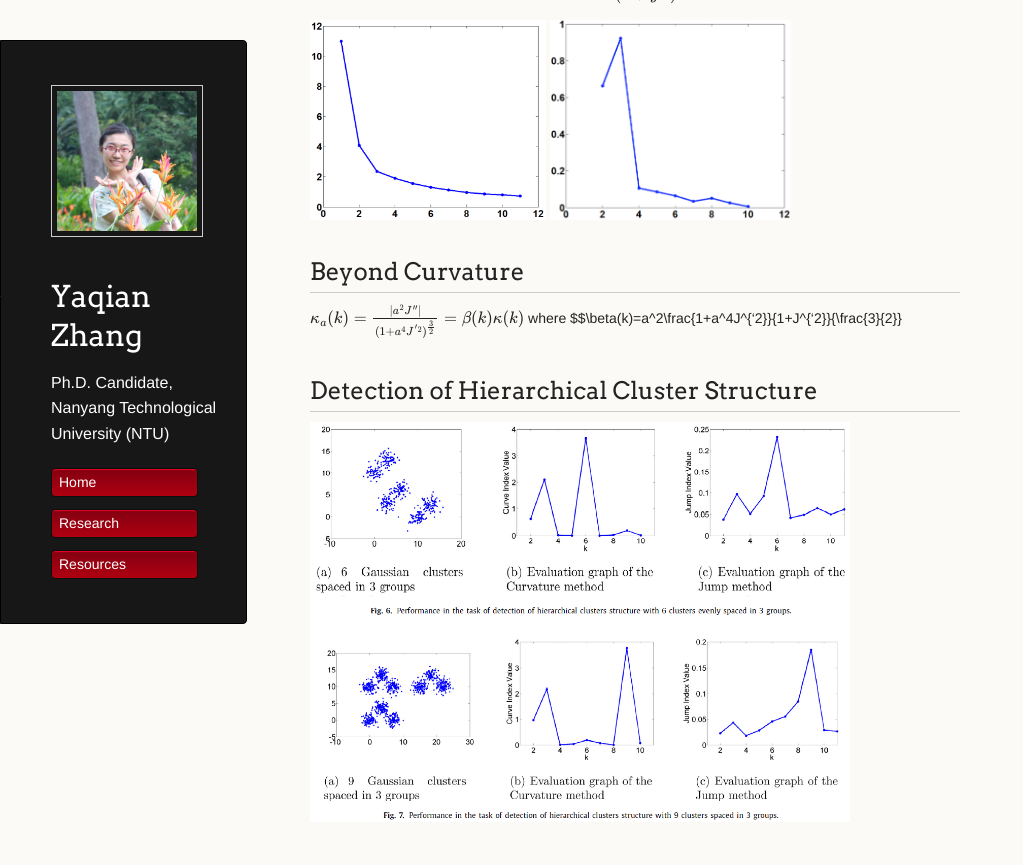
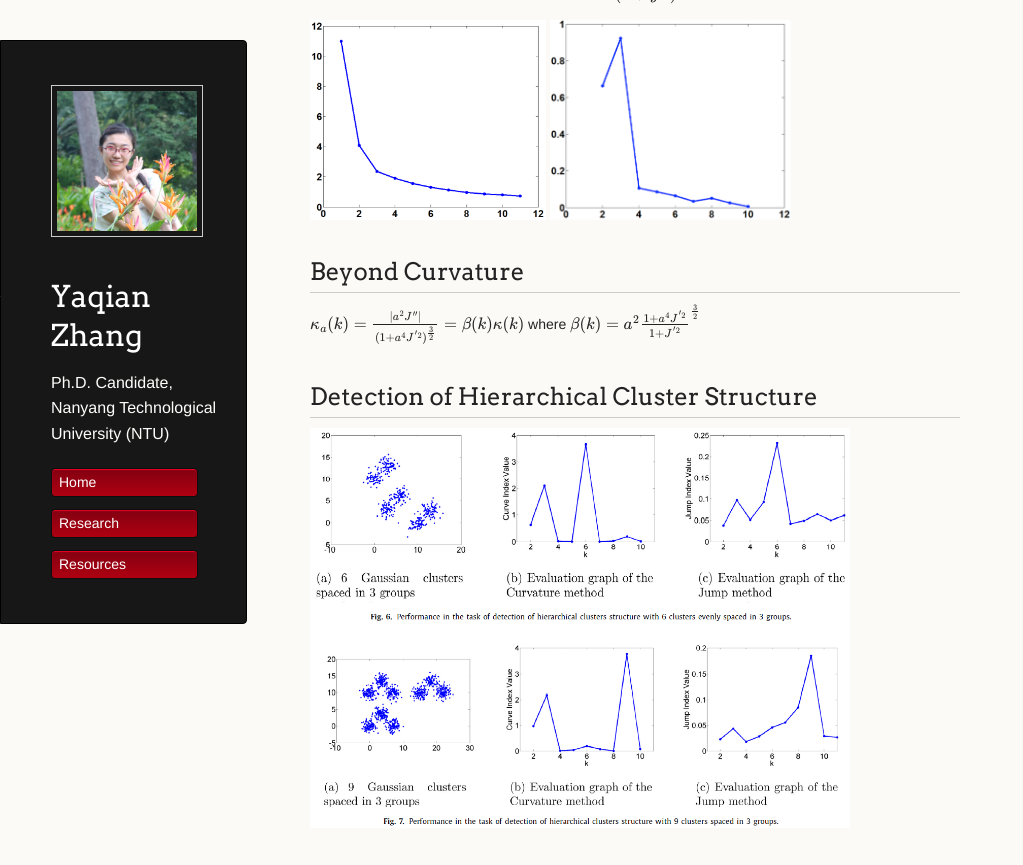
Before and after one commit to YaqianZhang/yaqianzhang.github.io, a Jekyll site: the page built from _posts/2017-05-16-determining-the-number-of-clusters.md, in a window 1280 px wide and 900 px high, scrolled down 1002 px. Shown: the top 865 px of the window, without its empty margins (0-1023 px from the left). Built offline with Jekyll 4.4.1, drawn with Linux system fonts in a browser that asks for light colours; formulas are drawn with MathJax 3.

```diff
--- a/_posts/2017-05-16-determining-the-number-of-clusters.md
+++ b/_posts/2017-05-16-determining-the-number-of-clusters.md
@@ -32,7 +32,7 @@ $$\kappa=\frac{|y''|}{(1+{y'}^2)^{\frac{3}{2}}}$$
 
 $$\kappa_a(k)=\frac{|a^2J''|}{(1+a^4J^{'2})^{\frac{3}{2}}}=\beta(k)\kappa(k)$$
 where
-$$\beta(k)=a^2\frac{1+a^4J^{'2}}{1+J^{'2}}{\frac{3}{2}}
+$$\beta(k)=a^2\frac{1+a^4J^{'2}}{1+J^{'2}}^{\frac{3}{2}}$$
 
 
 
```
